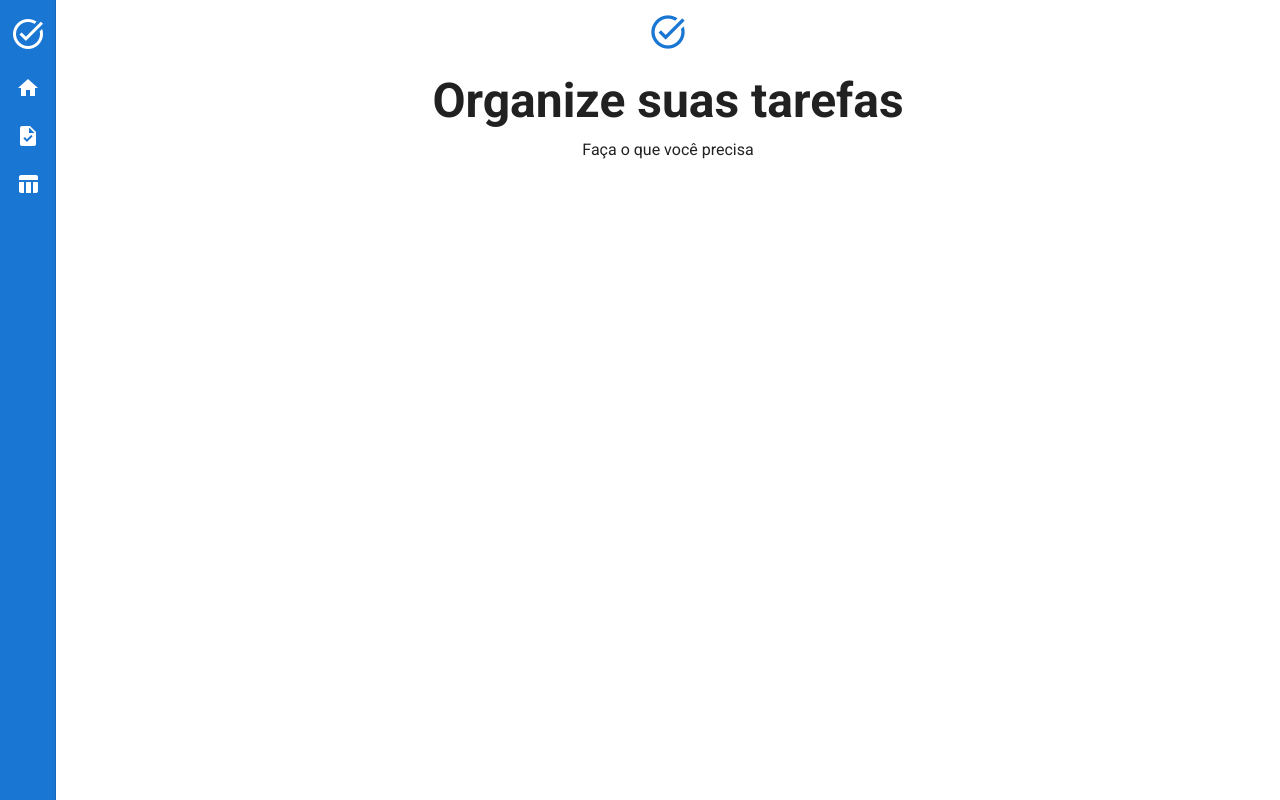
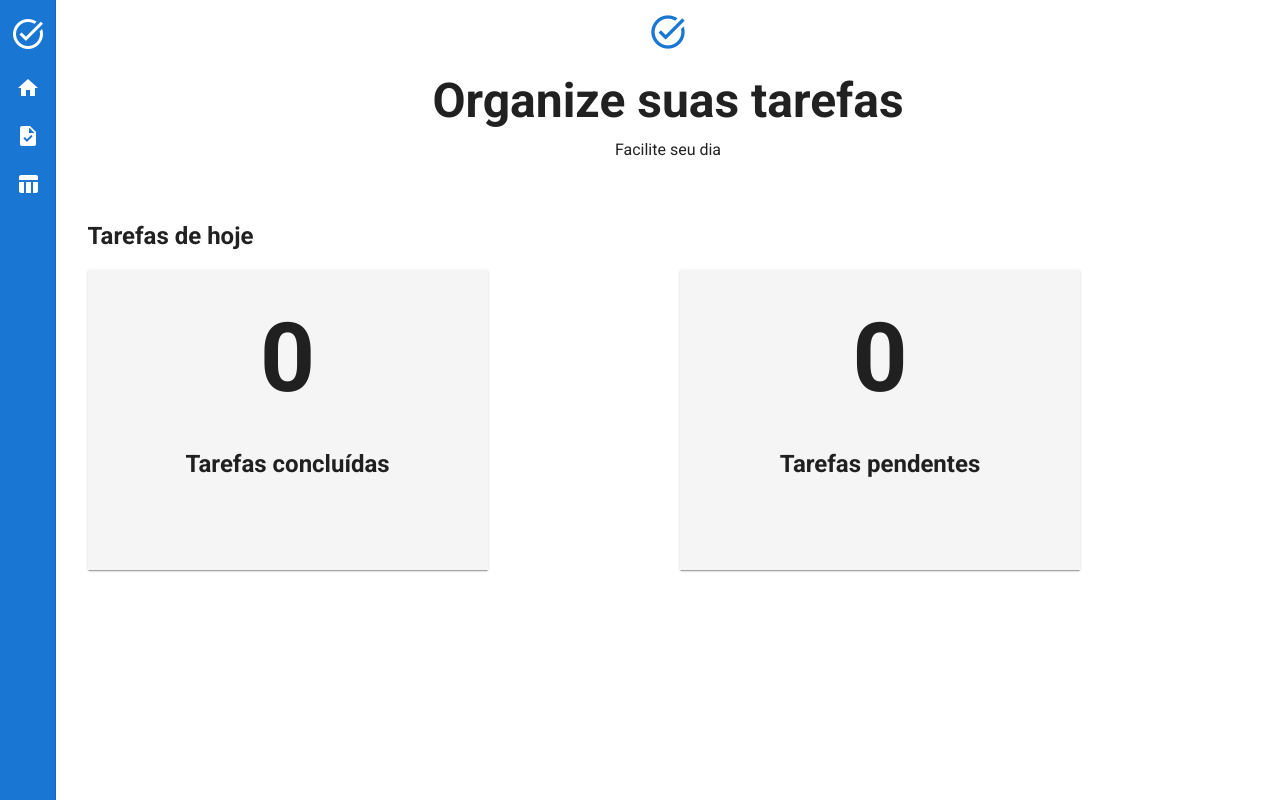
Before and after one commit to wcardosos/vuejs-flux-workshop, a Vue app: page / in a window 1280 px wide. Built offline with nearby package versions, Linux system fonts and the light colour scheme.

Commit message:
feat(views/home) Add tasks count

```diff
--- a/src/store/index.js
+++ b/src/store/index.js
@@ -11,8 +11,14 @@ export default new Vuex.Store({
     tasksToDo(state) {
       return state.tasks.filter(task => task.isDone !== true)
     },
+    tasksToDoCount(state, getters) {
+      return getters.tasksToDo.length
+    },
     tasksCompleted(state) {
       return state.tasks.filter(task => task.isDone === true)
+    },
+    tasksCompletedCount(state, getters) {
+      return getters.tasksCompleted.length
     },
   },
   mutations: {
--- a/src/views/HomeView.vue
+++ b/src/views/HomeView.vue
@@ -5,11 +5,43 @@ v-container
       v-icon(color="primary" x-large) task_alt
     v-col.mb-4
       h1.display-2.font-weight-bold.mb-3 Organize suas tarefas
-      p.subheading.font-weight-regular Faça o que você precisa
+      p.subheading.font-weight-regular Facilite seu dia
+  div.pt-6
+    h2 Tarefas de hoje
+    v-row.d-flex.space-between.pt-4
+      v-col
+        v-sheet.text-center.px-4.py-4(
+          color="grey lighten-4"
+          elevation="1"
+          height="300"
+          width="400"
+        )
+          h1.task-count {{ tasksToDoCount }}
+          h2.mt-4 Tarefas concluídas
+      v-col
+        v-sheet.text-center.px-4.py-4(
+          color="grey lighten-4"
+          elevation="1"
+          height="300"
+          width="400"
+        )
+          h1.task-count  {{ tasksCompletedCount }}
+          h2.mt-4 Tarefas pendentes
 </template>
 
 <script>
+import { mapGetters } from 'vuex';
+
 export default {
   name: 'Home',
+  computed: {
+    ...mapGetters(['tasksToDoCount', 'tasksCompletedCount'])
+  }
 }
 </script>
+
+<style>
+.task-count {
+  font-size: 96px;
+}
+</style>
```
